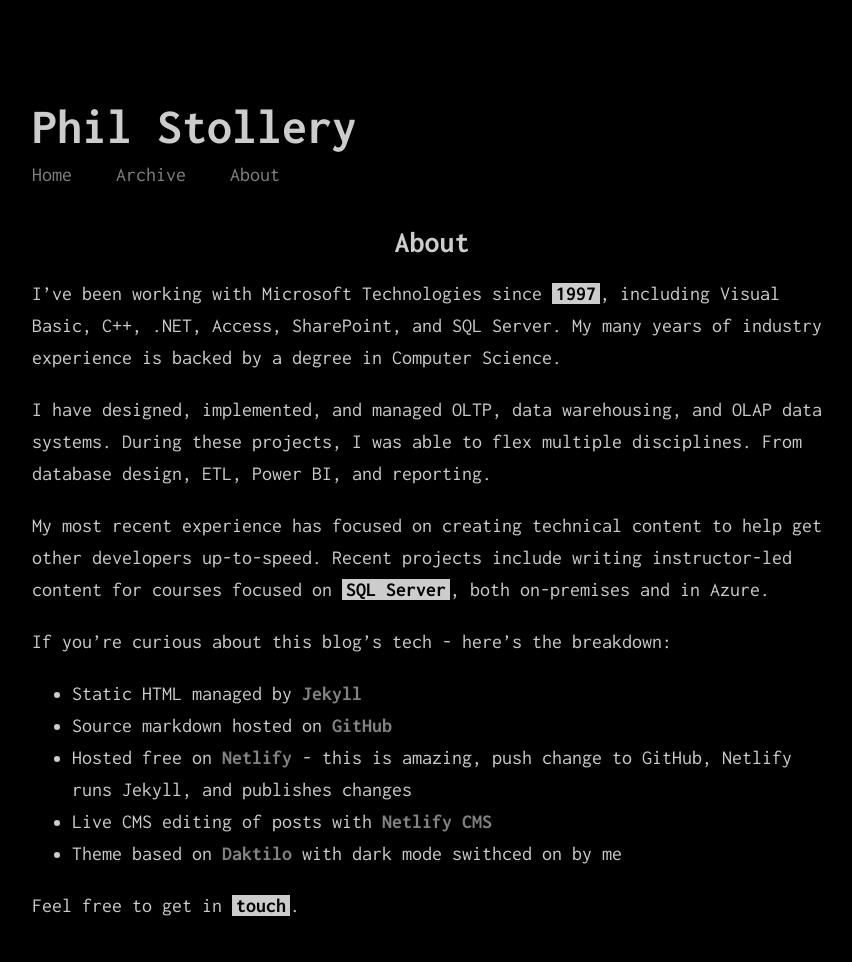
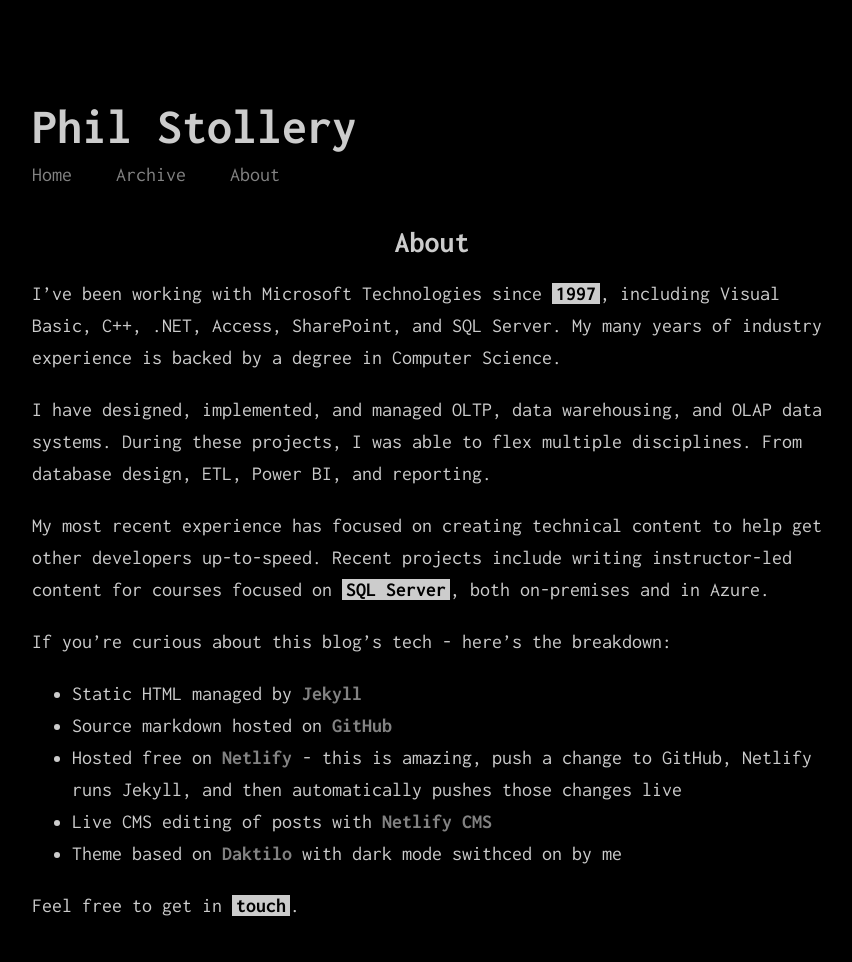
Before and after one commit to PhilStollery/philstollery.github.io, a Jekyll site: the page built from about.md, in a window 1280 px wide. Shown: the top 962 px of the page, without its empty margins (208-1060 px from the left). Built offline with Jekyll 4.4.1, drawn with Linux system fonts in a browser that asks for light colours; a script that is not in the unit is left out; grey boxes are pictures that could not be loaded.

Commit message:
Update about.md

```diff
--- a/about.md
+++ b/about.md
@@ -16,7 +16,7 @@
 
 - Static HTML managed by [Jekyll](https://jekyllrb.com)
 - Source markdown hosted on [GitHub](https://github.com/PhilStollery/philstollery.github.io)
-- Hosted free on [Netlify](https://www.netlify.com/pricing/) - this is amazing, push change to GitHub, Netlify runs Jekyll, and publishes changes
+- Hosted free on [Netlify](https://www.netlify.com/pricing/) - this is amazing, push a change to GitHub, Netlify runs Jekyll, and then automatically pushes those changes live
 - Live CMS editing of posts with [Netlify CMS](https://www.netlifycms.org)
 - Theme based on [Daktilo](http://daktilo.github.io) with dark mode swithced on by me
 
```
